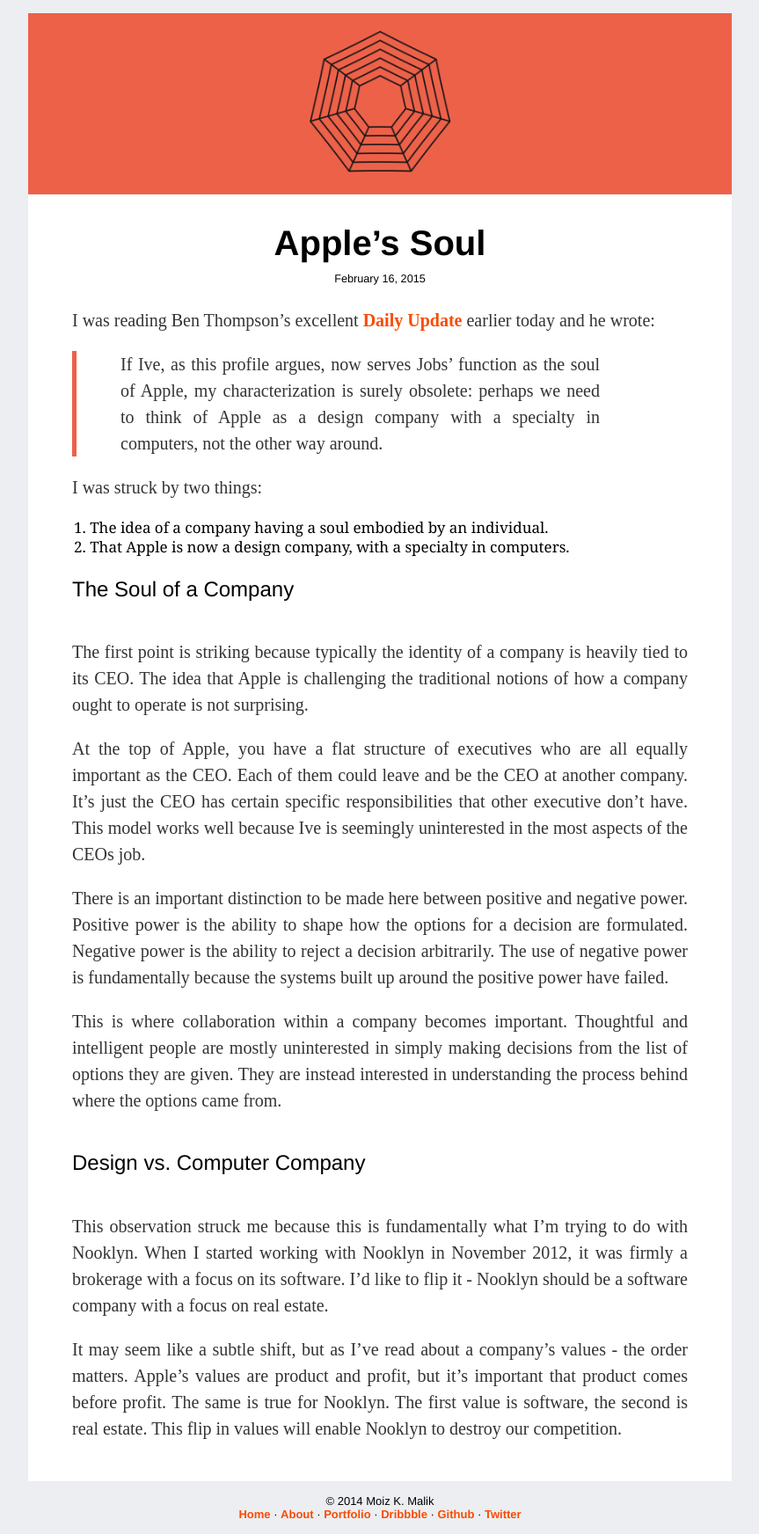
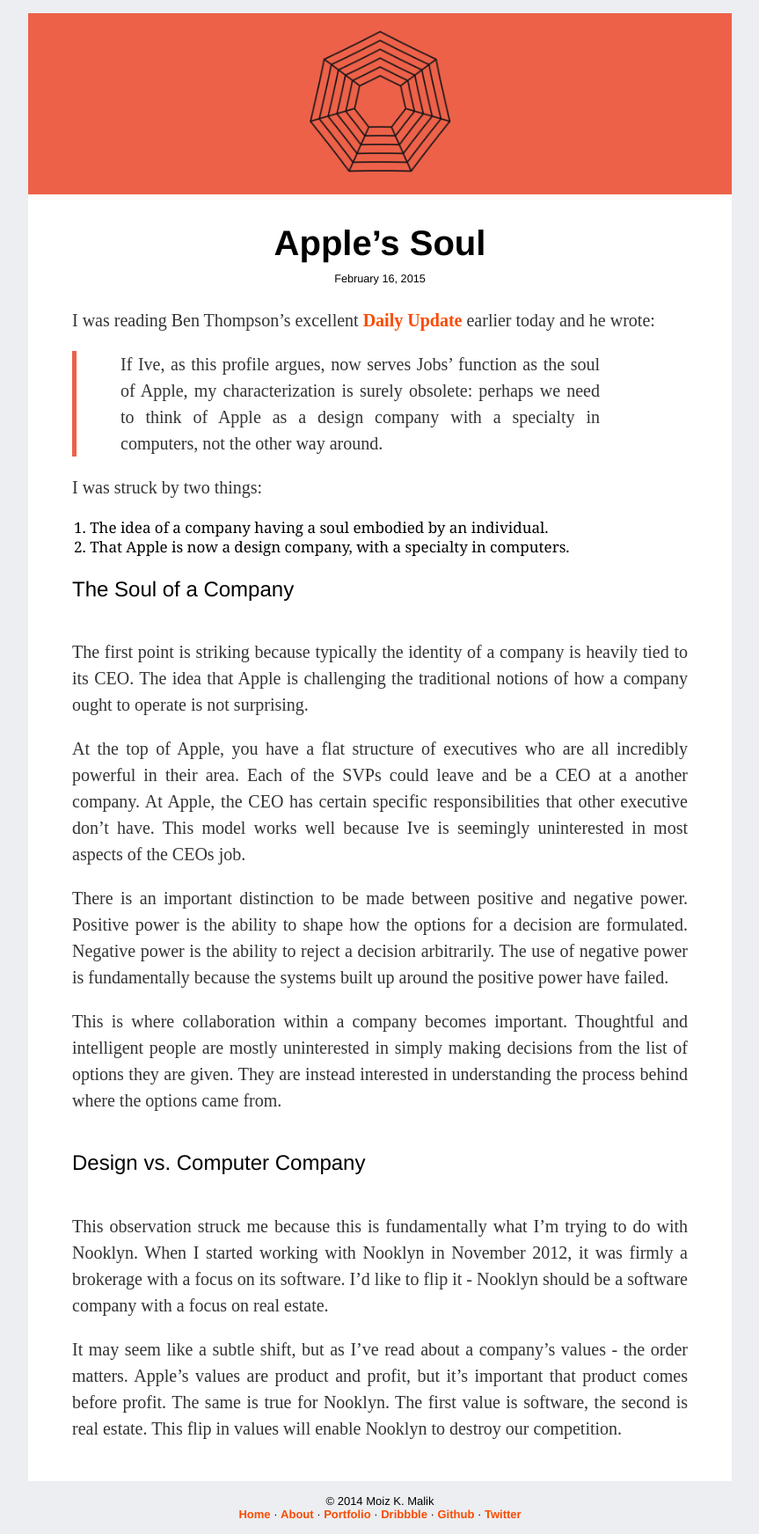
Before and after one commit to moizk/blog, a Jekyll site: the page built from _posts/2015-02-16-apples-soul.md, in a window 1280 px wide. Shown: the whole page at 88% size, without its empty margins (208-1071 px from the left). Built offline with Jekyll 4.4.1, drawn with Linux system fonts in a browser that asks for light colours; Markdown is read by kramdown in place of the engine named in the settings.

Commit message:
update post

```diff
--- a/_posts/2015-02-16-apples-soul.md
+++ b/_posts/2015-02-16-apples-soul.md
@@ -18,9 +18,9 @@
 
 The first point is striking because typically the identity of a company is heavily tied to its CEO. The idea that Apple is challenging the traditional notions of how a company ought to operate is not surprising.
 
-At the top of Apple, you have a flat structure of executives who are all equally important as the CEO. Each of them could leave and be the CEO at another company. It’s just the CEO has certain specific responsibilities that other executive don’t have. This model works well because Ive is seemingly uninterested in the most aspects of the CEOs job.
+At the top of Apple, you have a flat structure of executives who are all incredibly powerful in their area. Each of the SVPs could leave and be a CEO at a another company. At Apple, the CEO has certain specific responsibilities that other executive don’t have. This model works well because Ive is seemingly uninterested in most aspects of the CEOs job.
 
-There is an important distinction to be made here between positive and negative power. Positive power is the ability to shape how the options for a decision are formulated. Negative power is the ability to reject a decision arbitrarily. The use of negative power is fundamentally because the systems built up around the positive power have failed.
+There is an important distinction to be made between positive and negative power. Positive power is the ability to shape how the options for a decision are formulated. Negative power is the ability to reject a decision arbitrarily. The use of negative power is fundamentally because the systems built up around the positive power have failed.
 
 This is where collaboration within a company becomes important. Thoughtful and intelligent people are mostly uninterested in simply making decisions from the list of options they are given. They are instead interested in understanding the process behind where the options came from.
 
```
